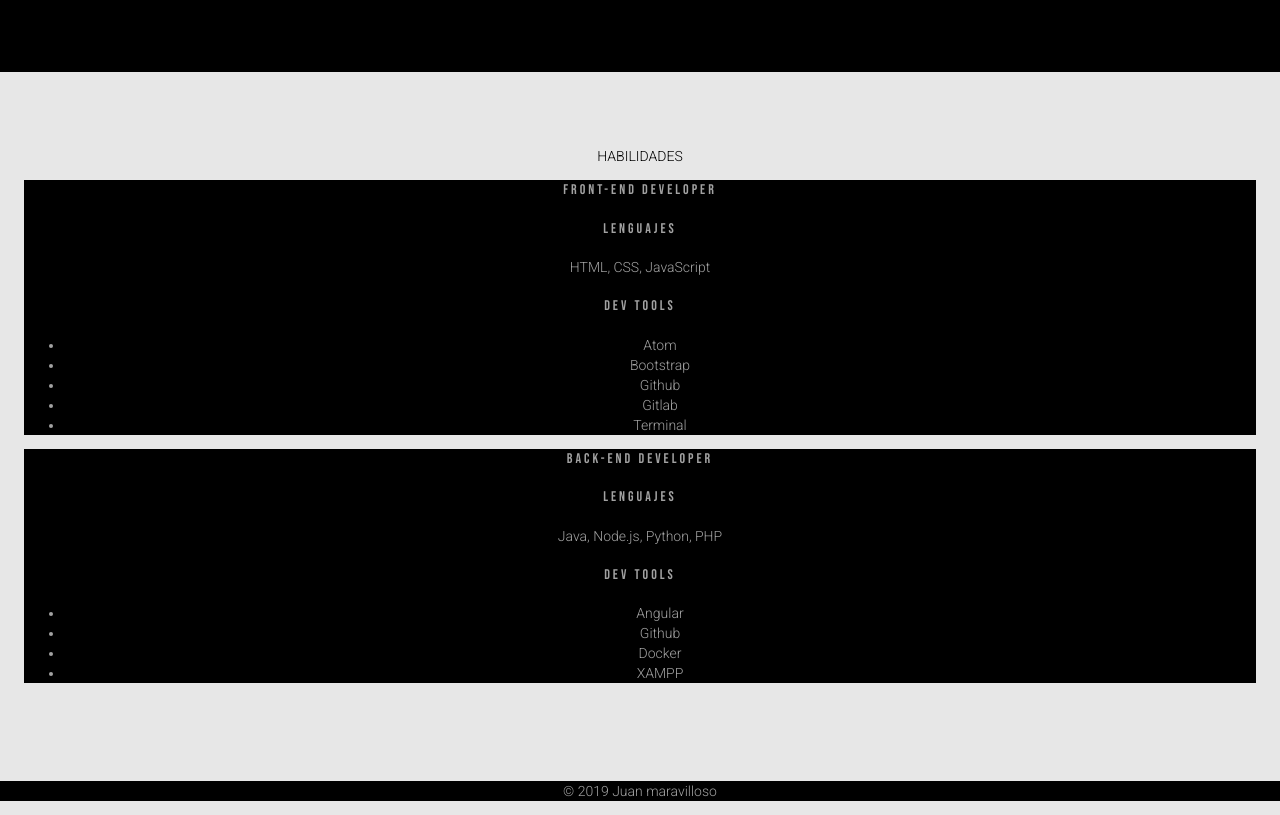
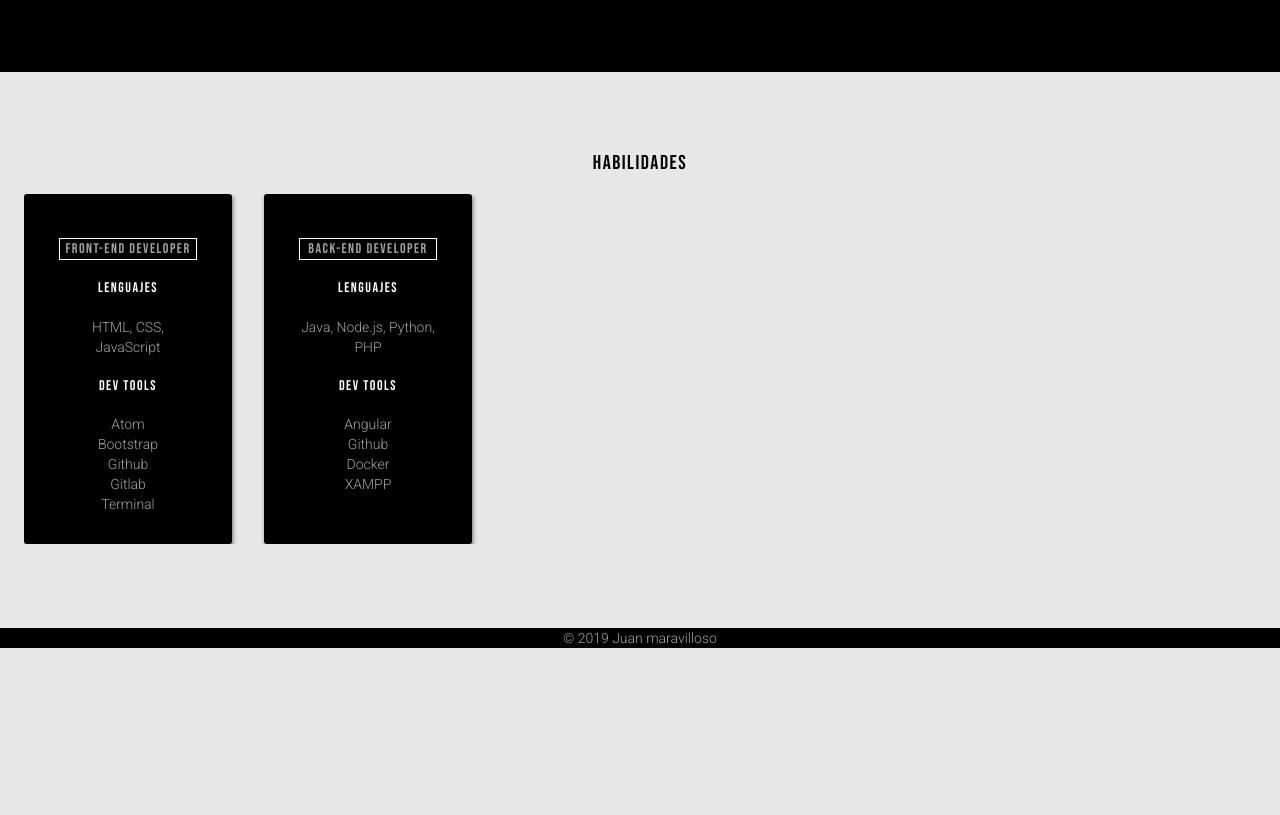
Before and after one commit to MRxRafi/CSSPractice, a plain HTML site: page practice_teacher/index.html in a window 1280 px wide. Shown: the part 895-1710 px from the top of the page. After the commit the page ends 1557 px from the top, so only its background shows below. Drawn offline with Linux system fonts and the light colour scheme.

Commit message:
[practice_teacher] CSS Skills

```diff
--- a/practice_teacher/index.html
+++ b/practice_teacher/index.html
@@ -54,8 +54,8 @@
                     allowfullscreen></iframe>
             </section>
             <section class="wrapper" id="skills">
-                <p>HABILIDADES</p>
-                <div id="skills">
+                <h2>HABILIDADES</h2>
+                <div class="list">
                     <div class="skill">
                         <h3>Front-end developer</h3>
                         <h4>Lenguajes</h4>
--- a/practice_teacher/styles.css
+++ b/practice_teacher/styles.css
@@ -12,17 +12,17 @@ body {
 
 h1, h2, h3, h4, h5, h6, header.nav-open ul {
     font-family: 'Bebas Neue', cursive;
-    letter-spacing: 3px;
+    letter-spacing: 1.5px;
     font-weight: normal;
 }
 
 h1 {
     font-size: 36px;
+    letter-spacing: 3px;
 }
 
 h2 {
     font-size: 20px;
-    letter-spacing: 1.5px;
 }
 
 h3 {
@@ -147,3 +147,37 @@ header.nav-open ul li{
     margin-top: 24px;
     margin-bottom: 34px;
 }
+
+/* Skills */
+#skills {
+
+}
+
+#skills .list{
+    display: flex;
+    overflow: auto;
+}
+
+#skills .list .skill {
+    box-sizing: border-box;
+    padding: 30px 35px;
+    width: 208px;
+    height: 350px;
+    border-radius: 3px;
+    box-shadow: 1px 2px 4px 0 rgba(0, 0, 0, 0.5);
+    margin-right: 32px;
+}
+
+#skills .list .skill h3 {
+    border: solid 1px #ffffff;
+}
+
+#skills .list .skill h4 {
+    color: white;
+}
+
+#skills .list .skill ul {
+    margin: 0;
+    padding: 0;
+    list-style: none;
+}
```
